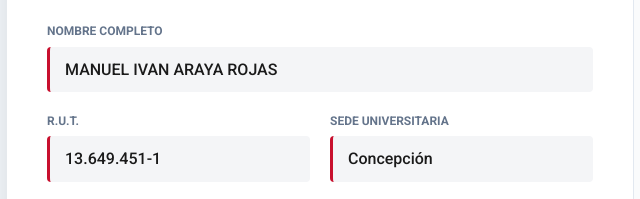
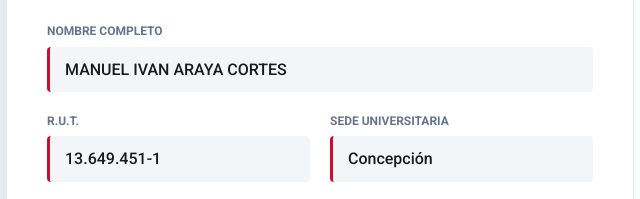
Before and after one commit to validacion-only/Validacion--_UCSC, a plain HTML site: page index.html in a window 1280 px wide. Shown: the part 333-532 px from the top of the page, 153-793 px from the left. Drawn offline with Linux system fonts and the light colour scheme.

Commit message:
Update index.html

```diff
--- a/index.html
+++ b/index.html
@@ -399,7 +399,7 @@
                 <div class="data-grid">
                     <div class="data-group full-width">
                         <span class="data-label">Nombre Completo</span>
-                        <div class="data-value">MANUEL IVAN ARAYA ROJAS</div>
+                        <div class="data-value">MANUEL IVAN ARAYA CORTES</div>
                     </div>
 
                     <div class="data-group">
```
